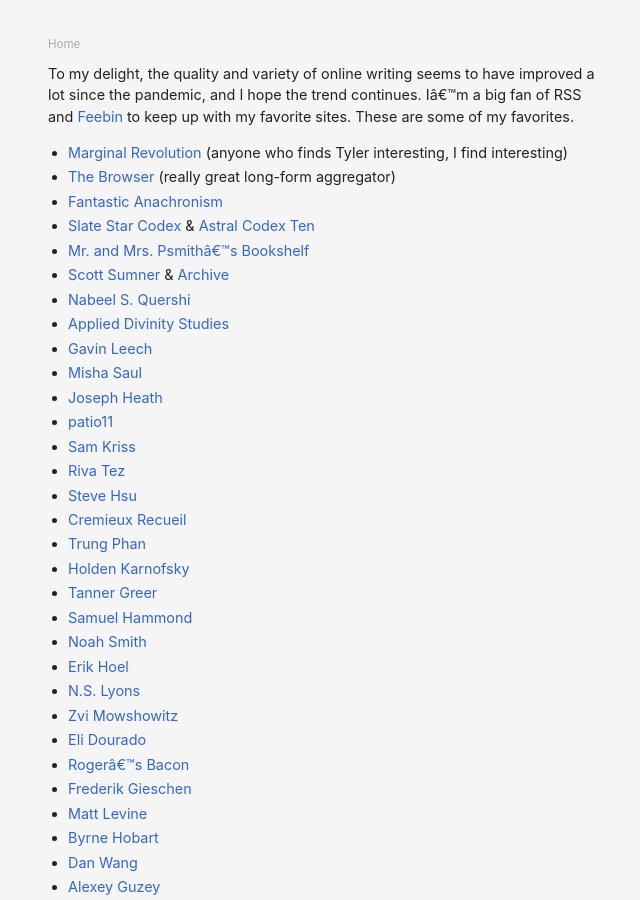
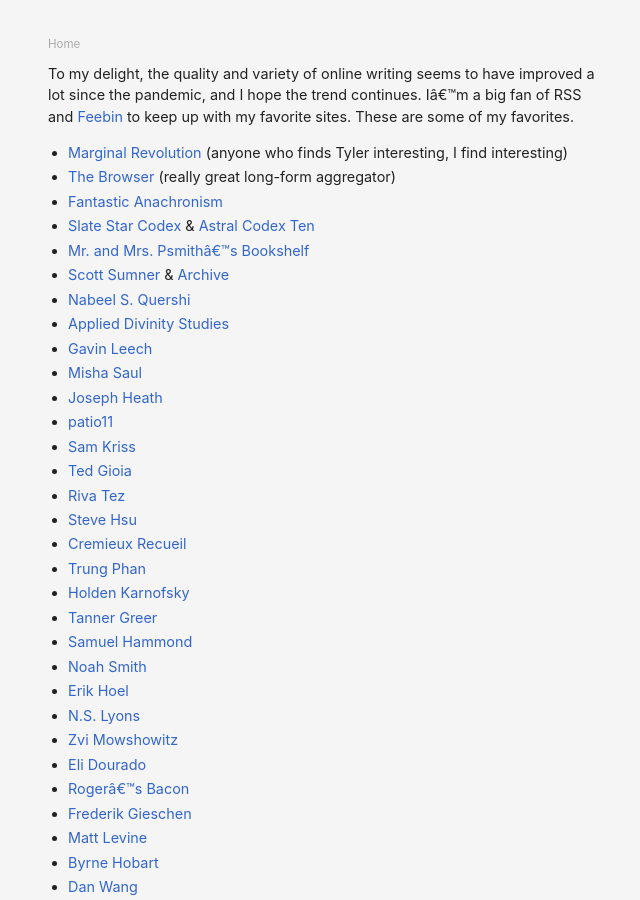
Before and after one commit to danschlz/danschulz.github.io, a Jekyll site: the page built from links.md, in a window 1280 px wide and 900 px high. Shown: the whole window, without its empty margins (312-952 px from the left). Built offline with Jekyll 4.4.1, drawn with Linux system fonts in a browser that asks for light colours.

Commit message:
Update links.md

```diff
--- a/links.md
+++ b/links.md
@@ -19,6 +19,7 @@ To my delight, the quality and variety of online writing seems to have improved
 * [Joseph Heath](https://josephheath.substack.com/)
 * [patio11](https://www.bitsaboutmoney.com/)
 * [Sam Kriss](https://samkriss.substack.com/)
+* [Ted Gioia](https://www.honest-broker.com/)
 * [Riva Tez](https://www.hardtowrite.com/)
 * [Steve Hsu](https://infoproc.blogspot.com/)
 * [Cremieux Recueil](https://www.cremieux.xyz/)
```
